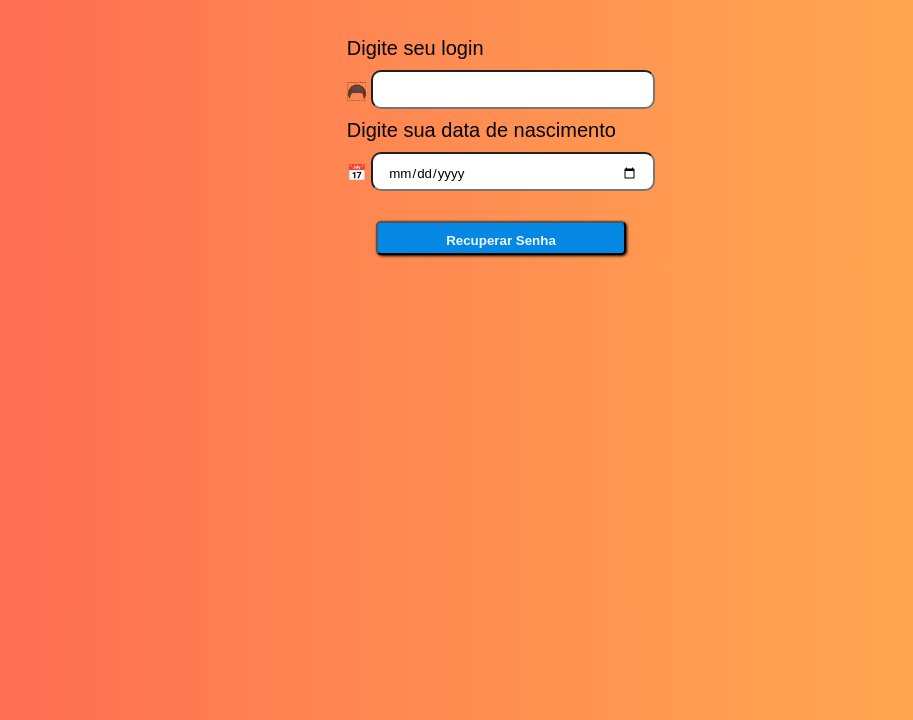
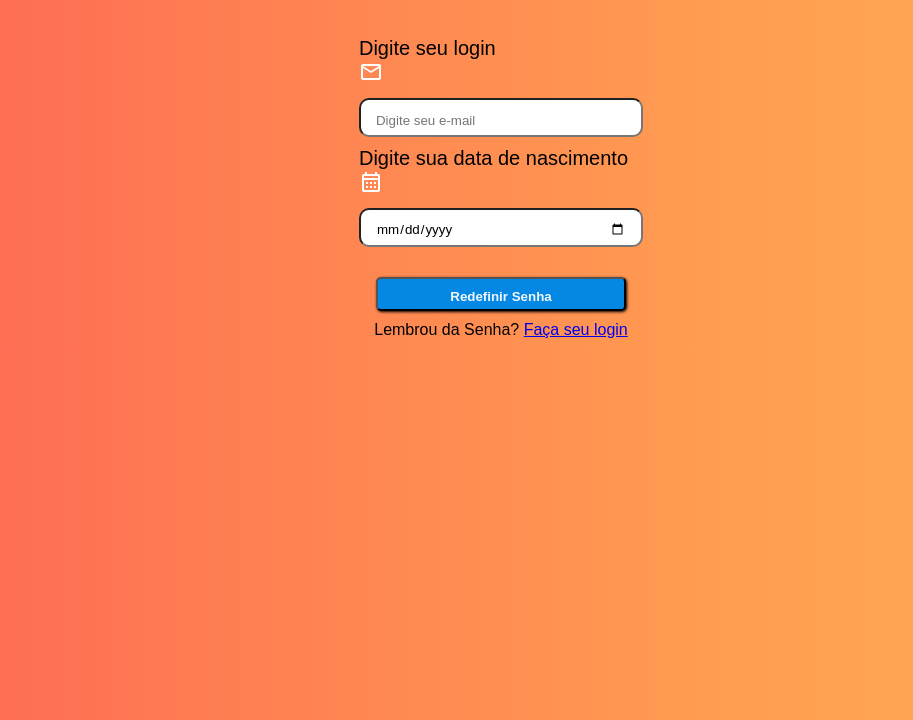
Before and after one commit to gilsonmirandamartins/projeto_pi4, a website: page Front-End/tela_recuperacao_senha/tela_de_verificação.html in a window 1280 px wide. Shown: the part 80-800 px from the top of the page, without its empty margins (139-1052 px from the left). Drawn offline with Linux system fonts and the light colour scheme.

Commit message:
Atualização na estrutura html da pagina de recuperacao de senha

```diff
--- a/Front-End/tela_recuperacao_senha/tela_de_verificação.html
+++ b/Front-End/tela_recuperacao_senha/tela_de_verificação.html
@@ -8,29 +8,34 @@
     <script src="/Front-End/tela_recuperacao_senha/script_verificação.js" defer></script>
 </head>
 
-<body class="pag2main">
-    <main>
-        <div>
+<body>
+    <main class="tela_recuperacao_senha">
         <h1>Recuperação de Senha</h1>
         <form id="recoverForm">
             <div class="dados">
                 <label>Digite seu login</label>
-                    <div class="input_Nome">
-                        &#x1F9B1
-                        <input type="text" name="login" id="login" required>
+                <div class="input">
+                    <figure>
+                        <img src="../img/email_white_24dp.svg" alt="Icone email">
+                    </figure>
+                    <input type="text" name="login" id="login" placeholder="Digite seu e-mail" required>
                 </div>
             </div>
             <div class="dados">
                 <label>Digite sua data de nascimento</label>
                 <div class="input">
-                        &#x1F4C5
+                    <figure>
+                        <img src="../img/calendar_month_white_24dp.svg" alt="Icone calendario">
+                    </figure>
                     <input type="date" name="nascimento" id="nascimento" required>
                 </div>
             </div>
-                <button type="submit" class="lin1">Recuperar Senha</button>
+            <button type="submit" class="lin1">Redefinir Senha</button>
+            <p class="section_login">
+                Lembrou da Senha? <a href="../Tela_Login/index.html" class="Link_login">Faça seu login</a>
+            </p>
             <div id="resultado"></div>
         </form>
-        </div>
     </main>
 </body>
 </html>
```
Lines whose indentation alone changed are shown as unchanged.
